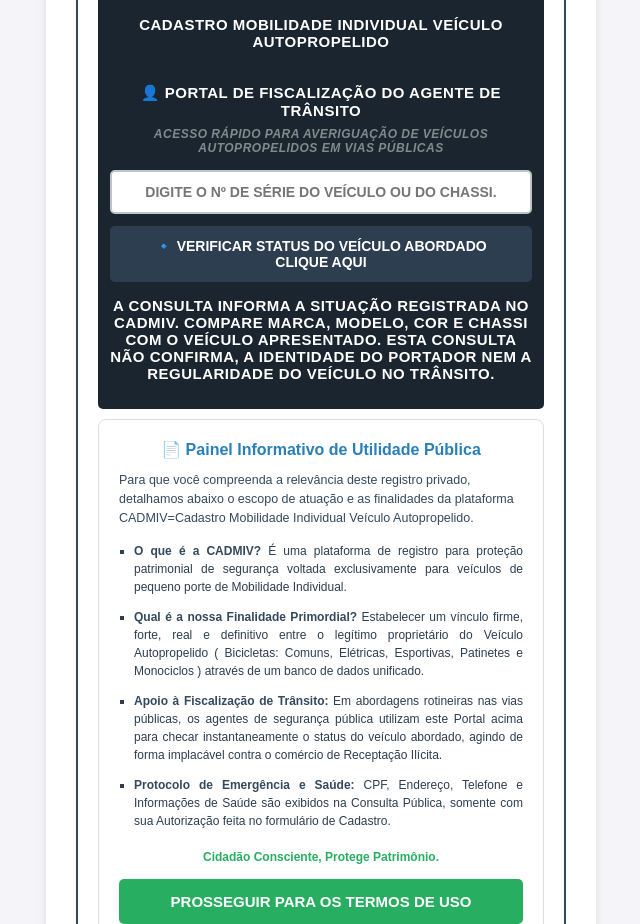
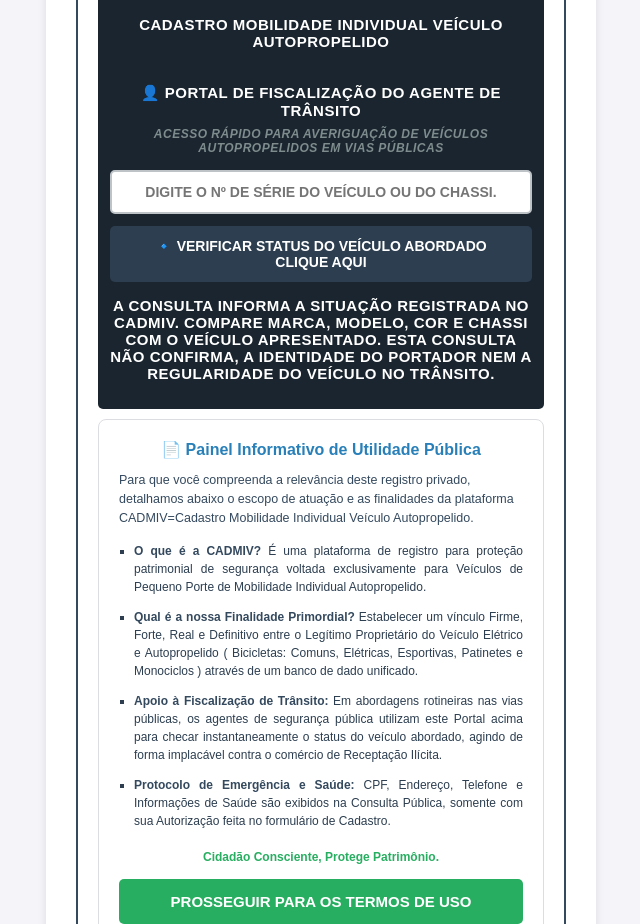
Before and after one commit to brasilatayde192-blip/cadmiv-project, a website: page fiscalizacao.html in a window 1280 px wide. Shown: the part 176-1100 px from the top of the page, without its empty margins (319-959 px from the left). Drawn offline with Linux system fonts and the light colour scheme.

Commit message:
Add files via upload

```diff
--- a/fiscalizacao.html
+++ b/fiscalizacao.html
@@ -69,7 +69,7 @@
                 <dl id="dados-saude-consulta"></dl>
             </section>
 
-            <p>A Consulta informa a situação registrada no CADMIV. Compare Marca, Modelo, Cor e Chassi com o veículo apresentado. Esta consulta não confirma, a identidade do portador nem a regularidade do Veículo no Trânsito.</p>
+            <p>A Consulta informa a situação registrada no CADMIV. Compare Marca, Modelo, Cor e Chassi com o veículo apresentado. Esta consulta não confirma, a Identidade do portador nem a regularidade do Veículo no Trânsito.</p>
         </div>
 
         <div class="info-section">
@@ -77,8 +77,8 @@
             <div class="info-intro">Para que você compreenda a relevância deste registro privado, detalhamos abaixo o escopo de atuação e as finalidades da plataforma CADMIV=Cadastro Mobilidade Individual Veículo Autopropelido.</div>
 
             <ul>
-                <li><strong>O que é a CADMIV?</strong> É uma plataforma de registro para proteção patrimonial  de segurança  voltada exclusivamente para veículos  de pequeno  porte de Mobilidade Individual.</li>
-                <li><strong>Qual é a nossa Finalidade Primordial?</strong> Estabelecer um vínculo firme, forte, real e definitivo entre o legítimo proprietário do Veículo Autopropelido ( Bicicletas: Comuns, Elétricas, Esportivas, Patinetes e Monociclos ) através de um banco de dados unificado.</li>
+                <li><strong>O que é a CADMIV?</strong> É uma plataforma de registro para proteção patrimonial  de segurança  voltada exclusivamente para Veículos  de Pequeno Porte de Mobilidade Individual Autopropelido.</li>
+                <li><strong>Qual é a nossa Finalidade Primordial?</strong> Estabelecer um vínculo Firme, Forte, Real e Definitivo entre o Legítimo Proprietário do Veículo Elétrico e Autopropelido ( Bicicletas: Comuns, Elétricas, Esportivas, Patinetes e Monociclos ) através de um banco de dado unificado.</li>
                 <li><strong>Apoio à Fiscalização de Trânsito:</strong> Em abordagens rotineiras nas vias públicas, os agentes de segurança pública utilizam este Portal acima para checar instantaneamente o status do veículo abordado, agindo de forma implacável contra o comércio de Receptação Ilícita.</li>
                 <li><strong>Protocolo de Emergência e Saúde:</strong> CPF, Endereço, Telefone e Informações de Saúde são exibidos na Consulta Pública, somente com sua  Autorização feita no formulário de Cadastro.</li>
             </ul>
```
